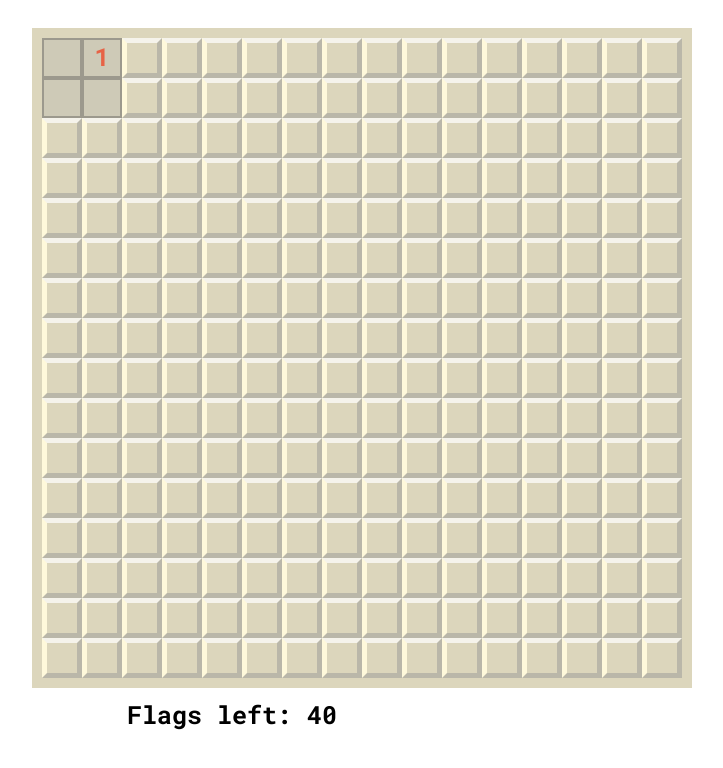
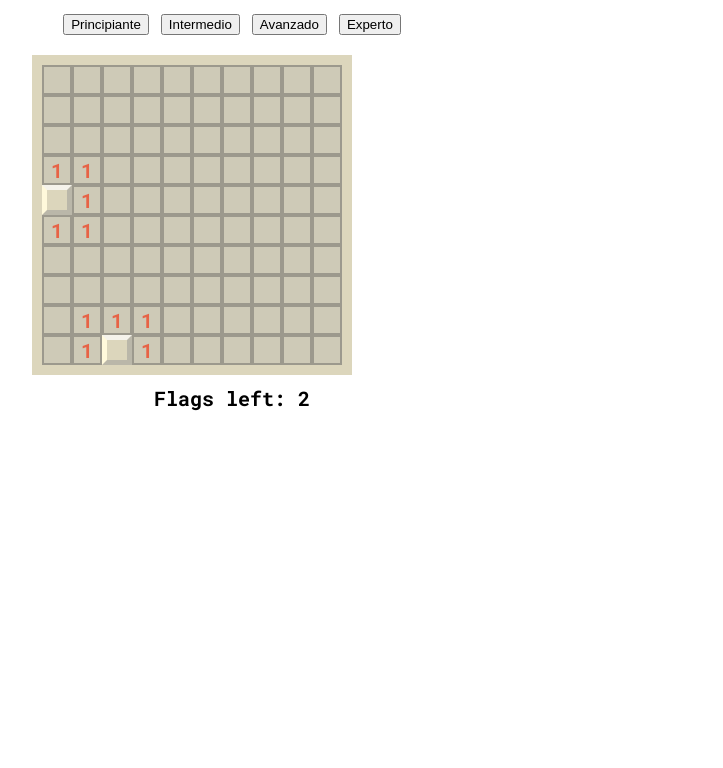
Before and after one commit to jorvilaco/minesweeper, a plain HTML site: page index.html in a window 1280 px wide. Both pictures are taken after a click on the element 88 px from the left and 58 px from the top of the page. Shown: the whole page, without its empty margins (26-749 px from the left). Drawn offline with Linux system fonts and the light colour scheme.

Commit message:
Mejoras buscamina

```diff
--- a/index.html
+++ b/index.html
@@ -9,7 +9,13 @@
 </head>
 <body>
 
-  <div class="container">
+  <div class="lienzo">
+    <div class="selectores">
+      <button class="selector" id="principiante">Principiante</button>
+      <button class="selector" id="intermedio">Intermedio</button>
+      <button class="selector" id="avanzado">Avanzado</button>
+      <button class="selector" id="experto">Experto</button>
+    </div>
     <div class="tablero"></div>
     <div>Flags left: <span id='banderas-restantes'></span></div>
     <div id="resultado"></div>
--- a/script.js
+++ b/script.js
@@ -8,13 +8,14 @@
   const tablero = document.querySelector('.tablero')
   // Obtiene las banderas que faltan
   const banderasRestantes = document.querySelector('#banderas-restantes')
-  console.log(banderasRestantes)
   // Obtiene el resultado
   const resultado = document.querySelector('#resultado')
+
+  const selectores = document.querySelectorAll(".selectores");
   // Define el tamaño del tablero
-  let tamano = 16
+  let tamano = 10
   // Define la cantidad de bombas
-  let cantidadBomba = 40
+  let cantidadBomba = 2
   // Define el número de banderas que se han utilizado hasta el momento por defecto es 0
   let banderas = 0
   // Define una lista de cuadrados
@@ -22,23 +23,20 @@
   // Indica si el juego se ha acabado
   let juegoAcabado = false
 
-crearTablero()
 
 
 //Función crea Tablero
 function crearTablero() {
   // Indica el número de banderas que faltan por colocar
   banderasRestantes.innerHTML = cantidadBomba
+  //Adapta el tamaño del tablero en el css
+  cambiarTamonoTablero()
 
   //Genera un arra con las bombas y las posiciones validas y lo reordena de forma aleatoria
   const bombasArray = Array(cantidadBomba).fill('bomba')
-  console.log(bombasArray)
   const vacioArray = Array(tamano*tamano - cantidadBomba).fill('valid')
-  console.log(vacioArray)
   const juegoArray = vacioArray.concat(bombasArray)
-  console.log(juegoArray)
   const reordenadoArray = juegoArray.sort(() => Math.random() -0.5)
-  console.log(reordenadoArray)
 
   for(let i = 0; i < tamano*tamano; i++) {
     const cuadrado = document.createElement('div')
@@ -66,17 +64,24 @@ function crearTablero() {
     const esAristaDerecha = (i % tamano === tamano -1)
 
     if (cuadrados[i].classList.contains('valid')) {
+      // Lo comprubeba
       if (i > 0 && !esAristaIzquierda && cuadrados[i -1].classList.contains('bomba')) total ++
-      if (i > 9 && !esAristaDerecha && cuadrados[i +1 -tamano].classList.contains('bomba')) total ++
-      if (i > 10 && cuadrados[i -tamano].classList.contains('bomba')) total ++
-      if (i > 11 && !esAristaIzquierda && cuadrados[i -1 -tamano].classList.contains('bomba')) total ++
-      if (i < 98 && !esAristaDerecha && cuadrados[i +1].classList.contains('bomba')) total ++
-      if (i < 90 && !esAristaIzquierda && cuadrados[i -1 +tamano].classList.contains('bomba')) total ++
-      if (i < 88 && !esAristaDerecha && cuadrados[i +1 +tamano].classList.contains('bomba')) total ++
-      if (i < 89 && cuadrados[i +tamano].classList.contains('bomba')) total ++
+      if (i > tamano-1 && !esAristaDerecha && cuadrados[i +1 -tamano].classList.contains('bomba')) total ++
+      if (i >= tamano && cuadrados[i -tamano].classList.contains('bomba')) total ++
+      if (i > tamano+1 && !esAristaIzquierda && cuadrados[i -1 -tamano].classList.contains('bomba')) total ++
+      if (i < (tamano*tamano)-1 && !esAristaDerecha && cuadrados[i +1].classList.contains('bomba')) total ++
+      if (i < (tamano*tamano)-tamano+1  && !esAristaIzquierda && cuadrados[i -1 +tamano].classList.contains('bomba')) total ++
+      if (i < (tamano*tamano)-tamano-1 && !esAristaDerecha && cuadrados[i +1 +tamano].classList.contains('bomba')) total ++
+      if (i < (tamano*tamano)-tamano && cuadrados[i +tamano].classList.contains('bomba')) total ++
       cuadrados[i].setAttribute('data', total)
     }
   }
+}
+
+function cambiarTamonoTablero() {
+  var ancho = tamano*30
+  tablero.style.width = `${String(ancho)}px`
+  tablero.style.height = `${String(ancho)}px`
 }
 
 //add Flag with right click
@@ -109,10 +114,14 @@ function click(cuadrado) {
     let total = cuadrado.getAttribute('data')
     if (total !=0) {
       cuadrado.classList.add('checked')
-      if (total == 1) cuadrado.classList.add('one')
-      if (total == 2) cuadrado.classList.add('two')
-      if (total == 3) cuadrado.classList.add('three')
-      if (total == 4) cuadrado.classList.add('four')
+      if (total == 1) cuadrado.classList.add('uno')
+      if (total == 2) cuadrado.classList.add('dos')
+      if (total == 3) cuadrado.classList.add('tres')
+      if (total == 4) cuadrado.classList.add('cuatro')
+      if (total == 5) cuadrado.classList.add('cinco')
+      if (total == 6) cuadrado.classList.add('seis')
+      if (total == 7) cuadrado.classList.add('siete')
+      if (total == 8) cuadrado.classList.add('ocho')
       cuadrado.innerHTML = total
       return
     }
@@ -134,43 +143,43 @@ function checkSquare(cuadrado, idActual) {
       const nuevoCuadrado = document.getElementById(nuevoId)
       click(nuevoCuadrado)
     }
-    if (idActual > 9 && !esAristaDerecha) {
+    if (idActual > tamano-1 && !esAristaDerecha) {
       const nuevoId = cuadrados[parseInt(idActual) +1 -tamano].id
       //const nuevoId = parseInt(idActual) +1 -tamano   ....refactor
       const nuevoCuadrado = document.getElementById(nuevoId)
       click(nuevoCuadrado)
     }
-    if (idActual > 10) {
+    if (idActual >= tamano) {
       const nuevoId = cuadrados[parseInt(idActual -tamano)].id
       //const nuevoId = parseInt(idActual) -tamano   ....refactor
       const nuevoCuadrado = document.getElementById(nuevoId)
       click(nuevoCuadrado)
     }
-    if (idActual > 11 && !esAristaIzquierda) {
+    if (idActual > tamano+1 && !esAristaIzquierda) {
       const nuevoId = cuadrados[parseInt(idActual) -1 -tamano].id
       //const nuevoId = parseInt(idActual) -1 -tamano   ....refactor
       const nuevoCuadrado = document.getElementById(nuevoId)
       click(nuevoCuadrado)
     }
-    if (idActual < 98 && !esAristaDerecha) {
+    if (idActual < (tamano*tamano)-1 && !esAristaDerecha) {
       const nuevoId = cuadrados[parseInt(idActual) +1].id
       //const nuevoId = parseInt(idActual) +1   ....refactor
       const nuevoCuadrado = document.getElementById(nuevoId)
       click(nuevoCuadrado)
     }
-    if (idActual < 90 && !esAristaIzquierda) {
+    if (idActual < (tamano*tamano)-tamano+1 && !esAristaIzquierda) {
       const nuevoId = cuadrados[parseInt(idActual) -1 +tamano].id
       //const nuevoId = parseInt(idActual) -1 +tamano   ....refactor
       const nuevoCuadrado = document.getElementById(nuevoId)
       click(nuevoCuadrado)
     }
-    if (idActual < 88 && !esAristaDerecha) {
+    if (idActual < (tamano*tamano)-tamano-1 && !esAristaDerecha) {
       const nuevoId = cuadrados[parseInt(idActual) +1 +tamano].id
       //const nuevoId = parseInt(idActual) +1 +tamano   ....refactor
       const nuevoCuadrado = document.getElementById(nuevoId)
       click(nuevoCuadrado)
     }
-    if (idActual < 89) {
+    if (idActual < (tamano*tamano)-tamano) {
       const nuevoId = cuadrados[parseInt(idActual) +tamano].id
       //const nuevoId = parseInt(idActual) +tamano   ....refactor
       const nuevoCuadrado = document.getElementById(nuevoId)
@@ -209,3 +218,44 @@ let matches = 0
     }
   }
 }
+
+
+//Ejecución del tablero
+
+crearTablero()
+
+selectores.forEach((selector) => selector.addEventListener("click", (e) => cambiarPartida(e.target.id)));
+
+function cambiarPartida(tipo){
+  function eliminarTablero(){
+    for(let i = 0; i < tamano*tamano; i++) {
+      var ultimo = document.getElementById(i);
+      tablero.removeChild(ultimo)
+    }
+  }
+  function cambiaTamano(tipo){
+    if(tipo == "principiante"){
+      tamano = 10
+      cantidadBomba = 10
+    }
+    if(tipo == "intermedio"){
+      tamano = 12
+      cantidadBomba = 20
+    }
+    if(tipo == "avanzado"){
+      tamano = 16
+      cantidadBomba = 40
+    }
+    if(tipo == "experto"){
+      tamano = 20
+      cantidadBomba = 100
+    }
+  }
+
+  // Elimina el tablero actual
+  eliminarTablero()
+  // Cambia el tamaño del buscamina actual
+  cambiaTamano(tipo)
+  // Crea el nuevo Tablero del buscamina
+  crearTablero()
+}
--- a/style.css
+++ b/style.css
@@ -1,11 +1,9 @@
-.container {
+.lienzo {
   width: 500px;
   align-content: center;
 }
 
 .tablero {
-  height: 640px;
-  width: 640px;
   display: flex;
   flex-wrap: wrap;
   background-color: #dcd6bc;
@@ -16,22 +14,22 @@
 }
 
 div {
-  font-size: 25px;
+  font-size: 20px;
   text-align: center;
   font-family: 'Roboto Mono', monospace;
 
 }
 .valid {
-  height: 40px;
-  width: 40px;
+  height: 30px;
+  width: 30px;
   border: 5px solid;
   border-color: #f5f3eb #bab7a9 #bab7a9 #fff9db;
   box-sizing: border-box;
 }
 
 .checked {
-  height: 40px;
-  width: 40px;
+  height: 30px;
+  width: 30px;
   border: 2px solid;
   background-color: #cecab7;
   border-color: #9c998d;
@@ -39,27 +37,39 @@ div {
 }
 
 .bomba {
-  height: 40px;
-  width: 40px;
+  height: 30px;
+  width: 30px;
   border: 5px solid;
   border-color: #f5f3eb #bab7a9 #bab7a9 #fff9db;
   box-sizing: border-box;
 }
 
-.one {
+.uno {
   color: #e76346;
 }
 
-.two {
+.dos {
   color: #4199d3;
 }
 
-.three {
+.tres {
   color: #57da59;
 }
 
-.four{
+.cuatro{
   color: #bb41d3;
+}
+.cinco{
+  color: #fffb00;
+}
+.seis{
+  color: #ff00b3;
+}
+.siete{
+  color: #00ffea;
+}
+.ocho{
+  color: #000000;
 }
 
 #resultado {
```
